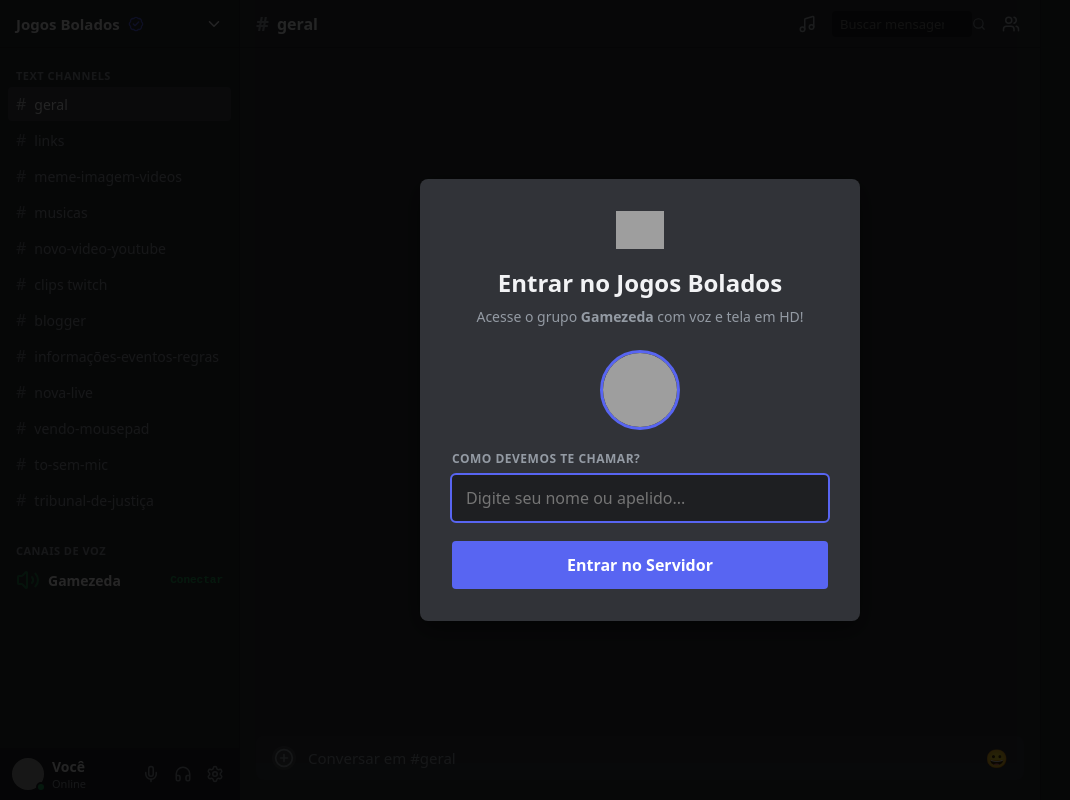
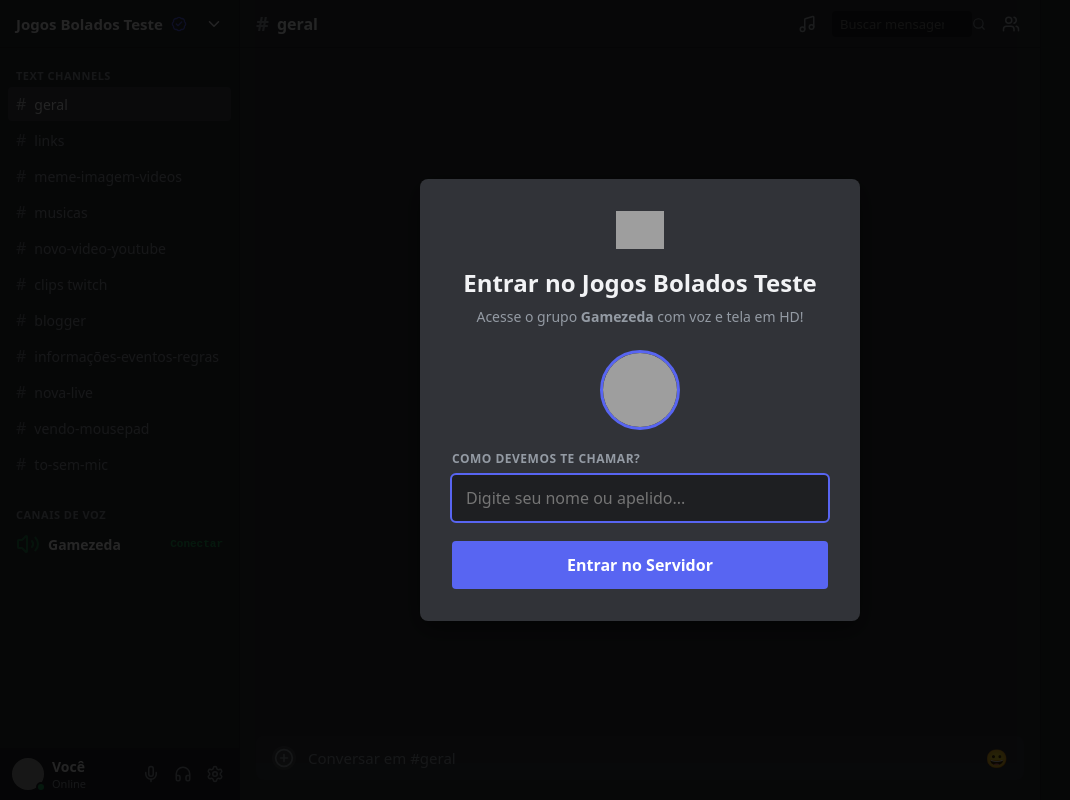
Before and after one commit to wellingtonpereira12/discord-gamezeda, a website: page public/index.html in a window 1280 px wide. Shown: the whole page, without its empty margins (0-1070 px from the left). Drawn offline with nearby package versions, Linux system fonts and the light colour scheme; no server answers; grey boxes are pictures that could not be loaded.

Commit message:
test: renomear para Jogos Bolados Teste e remover canal tribunal de justica

```diff
--- a/public/index.html
+++ b/public/index.html
@@ -3,7 +3,7 @@
 <head>
   <meta charset="UTF-8">
   <meta name="viewport" content="width=device-width, initial-scale=1.0">
-  <title>Discord - Jogos Bolados / Gamezeda</title>
+  <title>Discord - Jogos Bolados Teste / Gamezeda</title>
   <link rel="stylesheet" href="style.css">
   <link rel="icon" href="https://assets-global.website-files.com/6257adef93867e50d84d30e2/636e0a6a49cf127bf92de1e2_icon_clyde_blurple_RGB.png">
   <!-- Lucide Icons -->
@@ -18,7 +18,7 @@
     <div class="welcome-modal">
       <div class="modal-header">
         <img src="https://assets-global.website-files.com/6257adef93867e50d84d30e2/636e0a6a49cf127bf92de1e2_icon_clyde_blurple_RGB.png" width="48" height="38" style="margin-bottom: 12px;" alt="Discord">
-        <h2>Entrar no Jogos Bolados</h2>
+        <h2>Entrar no Jogos Bolados Teste</h2>
         <p>Acesse o grupo <strong>Gamezeda</strong> com voz e tela em HD!</p>
       </div>
 
@@ -51,7 +51,7 @@
       <!-- Cabeçalho do Servidor -->
       <div class="server-header" id="server-header-btn">
         <span style="display: flex; align-items: center; gap: 8px;">
-          <span style="font-weight: 800;">Jogos Bolados</span>
+          <span style="font-weight: 800;">Jogos Bolados Teste</span>
           <i data-lucide="badge-check" style="width: 16px; height: 16px; color: #5865F2;"></i>
         </span>
         <i data-lucide="chevron-down" style="width: 18px; height: 18px;"></i>
@@ -109,10 +109,6 @@
           <span class="channel-icon">#</span>
           <span>to-sem-mic</span>
         </div>
-        <div class="channel-item" data-channel="tribunal-de-justica">
-          <span class="channel-icon">#</span>
-          <span>tribunal-de-justiça</span>
-        </div>
 
         <!-- Categoria Canais de Voz -->
         <div class="channel-category" style="margin-top: 14px;">
@@ -138,7 +134,7 @@
             <i data-lucide="activity" style="width: 16px; height: 16px;"></i>
             <span>Voz conectada</span>
           </div>
-          <span class="voice-status-sub">Gamezeda / Jogos Bolados</span>
+          <span class="voice-status-sub">Gamezeda / Jogos Bolados Teste</span>
         </div>
         <div class="voice-quick-actions">
           <button class="btn-voice-action" id="quick-screenshare-btn" title="Compartilhar Tela HD">
--- a/src/config/db.js
+++ b/src/config/db.js
@@ -15,7 +15,7 @@
     'geral', 'links', 'meme-imagem-videos', 'musicas',
     'novo-video-youtube', 'clips-twitch', 'blogger',
     'informacoes-eventos-regras', 'nova-live', 'vendo-mousepad',
-    'to-sem-mic', 'tribunal-de-justica'
+    'to-sem-mic'
   ],
   messages: {},
   soundboard: [
```
